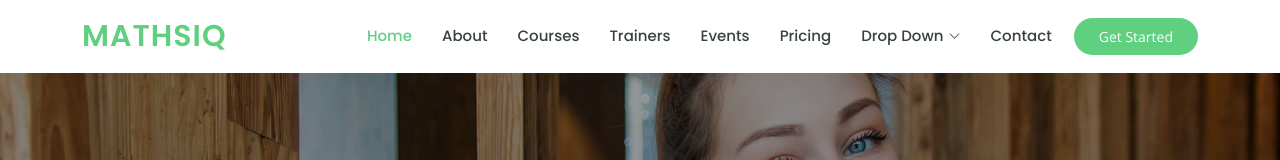
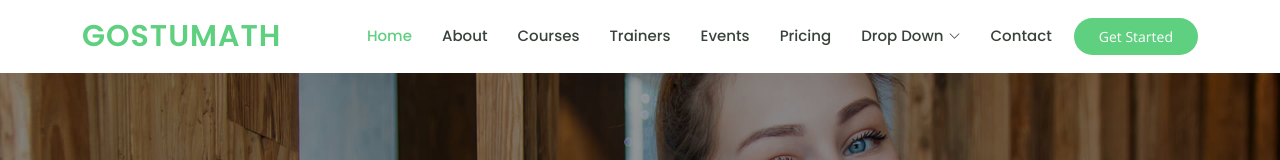
Before and after one commit to oohyopi/gomath.github.io, a plain HTML site: page index.html in a window 1280 px wide. Shown: the top 160 px of the page. Drawn offline with nearby package versions, Linux system fonts and the light colour scheme.

Commit message:
nambah judul

```diff
--- a/index.html
+++ b/index.html
@@ -42,7 +42,7 @@
   <header id="header" class="fixed-top">
     <div class="container d-flex align-items-center">
 
-      <h1 class="logo me-auto"><a href="index.html">Mathsiq</a></h1>
+      <h1 class="logo me-auto"><a href="index.html">Gostumath</a></h1>
       <!-- Uncomment below if you prefer to use an image logo -->
       <!-- <a href="index.html" class="logo me-auto"><img src="assets/img/logo.png" alt="" class="img-fluid"></a>-->
 
```
